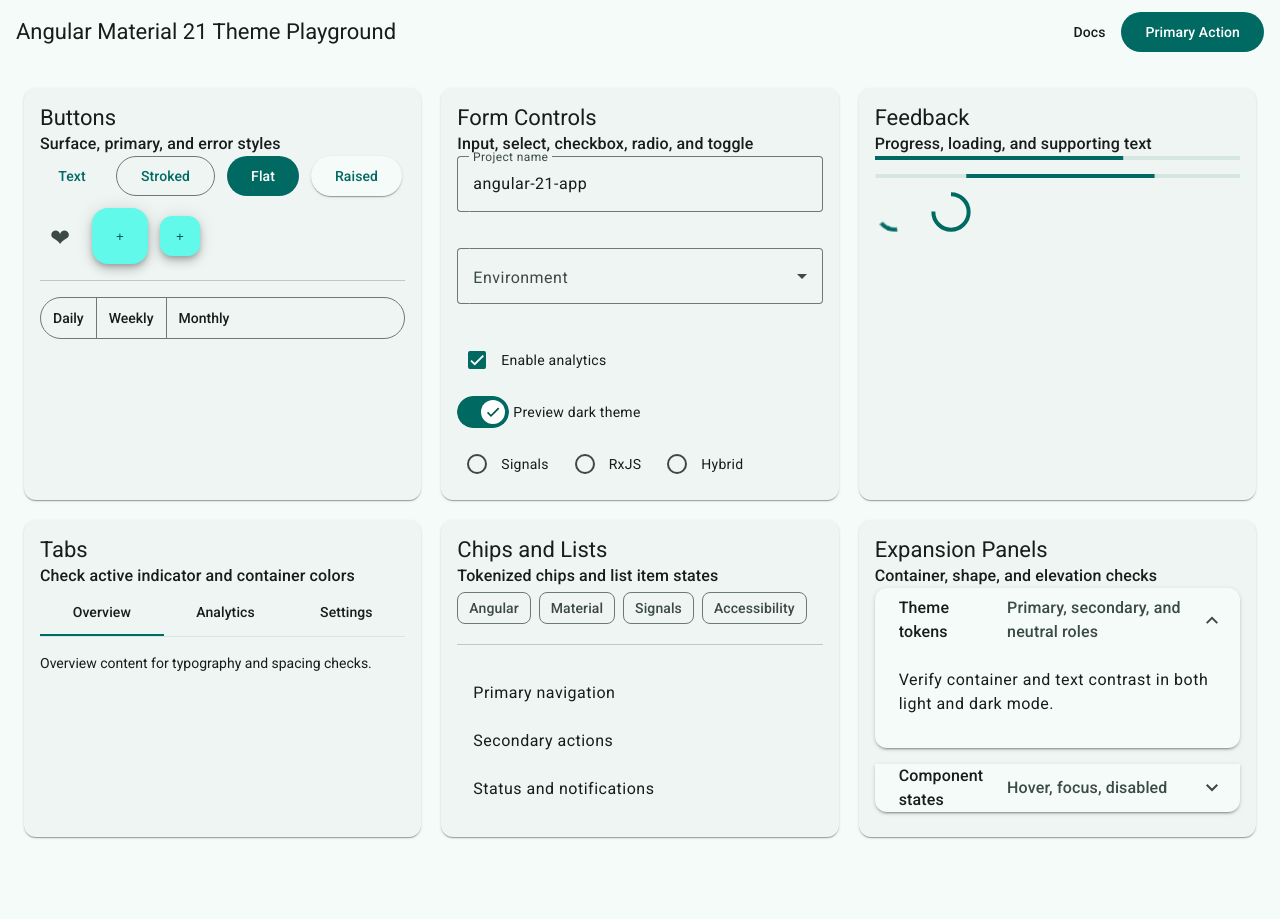
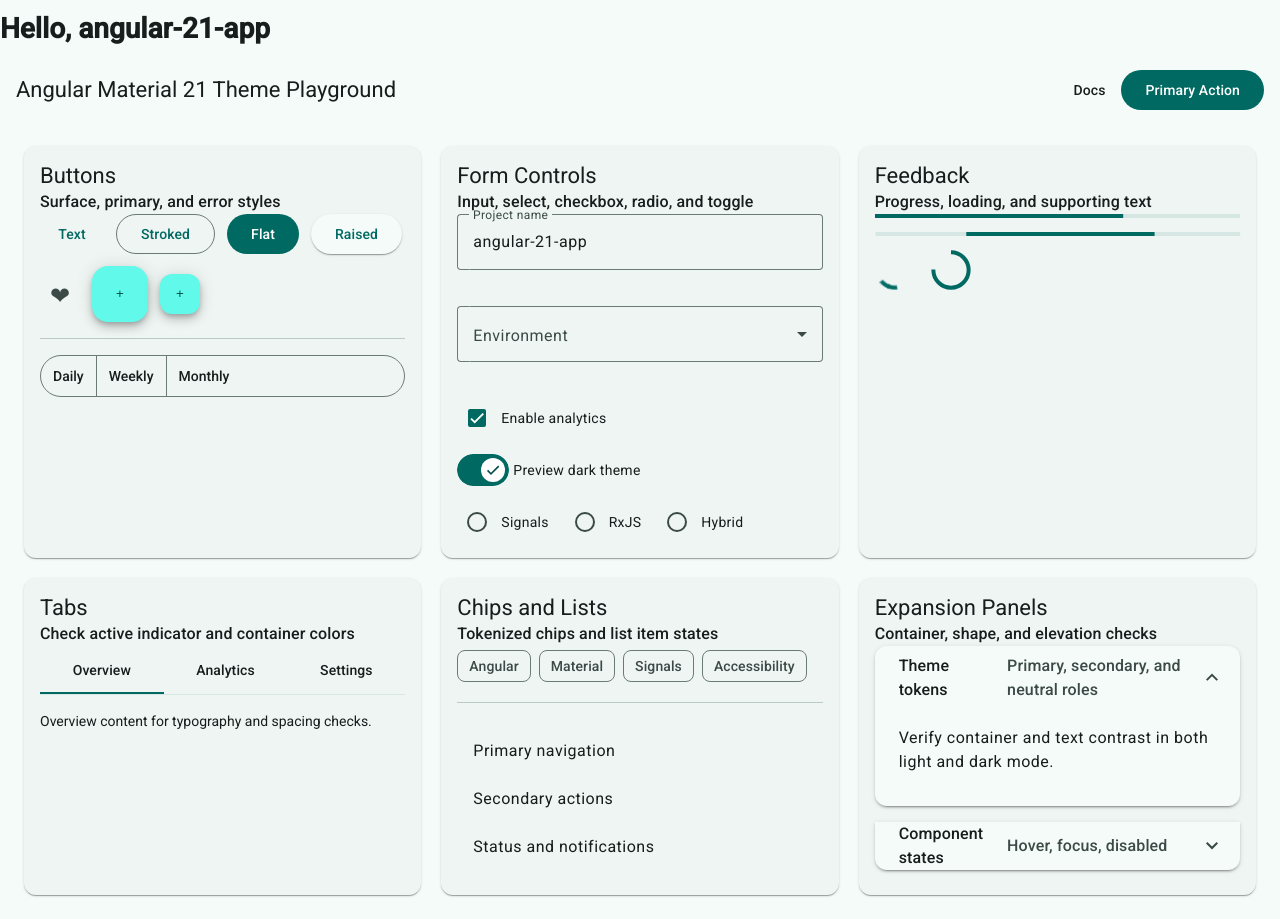
Before and after one commit to HakaiCoding/angular-21-app, an Angular app: page / in a window 1280 px wide. Before the commit the page ends 861 px from the top, so only its background shows below. Built offline with nearby package versions, Linux system fonts and the light colour scheme.

Commit message:
feat(app): add greeting header to home template
Add an H1 ("Hello, angular-21-app") at the top of app.html above the toolbar.

```diff
--- a/src/app/app.html
+++ b/src/app/app.html
@@ -1,3 +1,5 @@
+<h1>Hello, angular-21-app</h1>
+
 <mat-toolbar class="demo-toolbar">
   <span>Angular Material 21 Theme Playground</span>
   <span class="spacer"></span>
```
